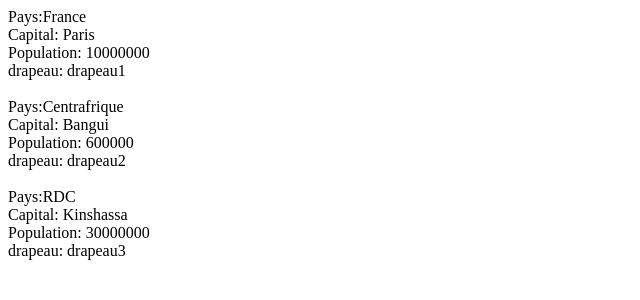
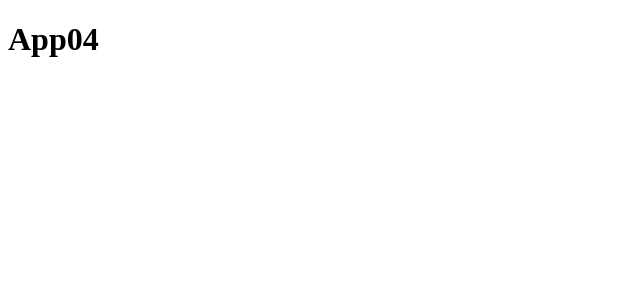
Before and after one commit to yann-bot/ikoue-react01, a React (Vite) app: page / in a window 1280 px wide. Shown: the top 300 px of the page, without its empty margins (0-640 px from the left). Built offline with nearby package versions, Linux system fonts and the light colour scheme.

Commit message:
Ajout du dossier 04

```diff
--- a/src/03/Pays.tsx
+++ b/src/03/Pays.tsx
@@ -15,7 +15,7 @@ function Transform(p: Props, index: number) {
             Pays:{p.nom} <br/>
             Capital: {p.Capital}<br/>
             Population: {p.population} <br/>
-            drapeau: {p.drapeau}
+            drapeau: <img src={p.drapeau} />
            </div> <br/>
         </div>
     )
@@ -27,7 +27,7 @@ function Transform(p: Props, index: number) {
 
 export default function Pays(){
     const Infopays = [
-        {nom: "France",Capital: "Paris",population: 10000000, drapeau:"drapeau1"},
+        {nom: "France",Capital: "Paris",population: 10000000, drapeau:""},
         {nom: "Centrafrique",Capital: "Bangui",population: 600000, drapeau: "drapeau2"},
         {nom: "RDC",Capital: "Kinshassa",population: 30000000, drapeau: "drapeau3"}
     ]
--- /dev/null
+++ b/src/04/App04.tsx
@@ -0,0 +1,11 @@
+
+
+
+
+export default function App04() {
+    return (
+        <div>
+            <h1>App04</h1>
+        </div>
+    )
+}
--- a/src/main.tsx
+++ b/src/main.tsx
@@ -1,6 +1,6 @@
 
 import { createRoot } from 'react-dom/client'
-import App  from './03/Pays.tsx'
+import App  from './04/App04.tsx'
 
 const div = document.getElementById('root');
 const root = createRoot(div!);
```
